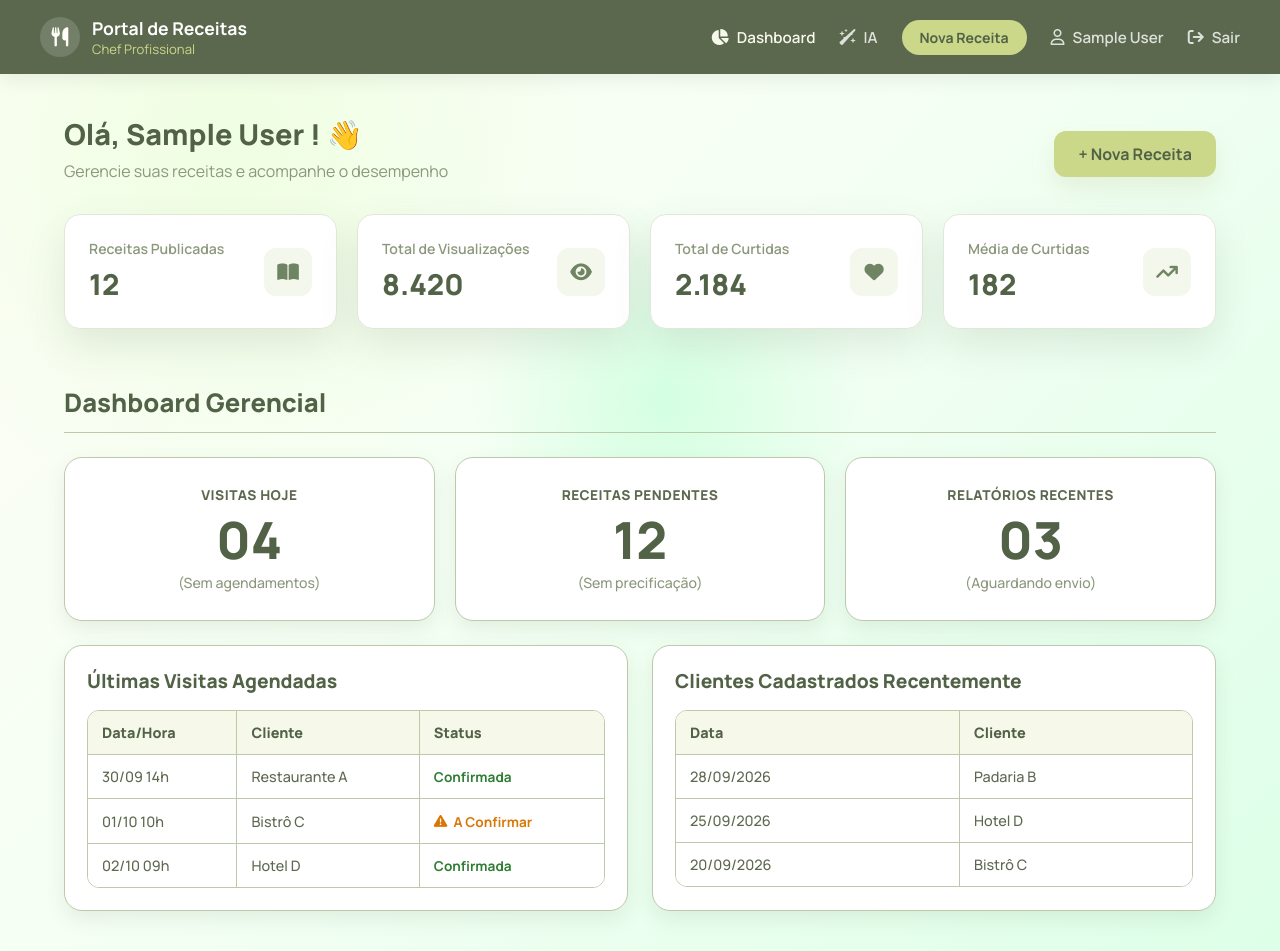
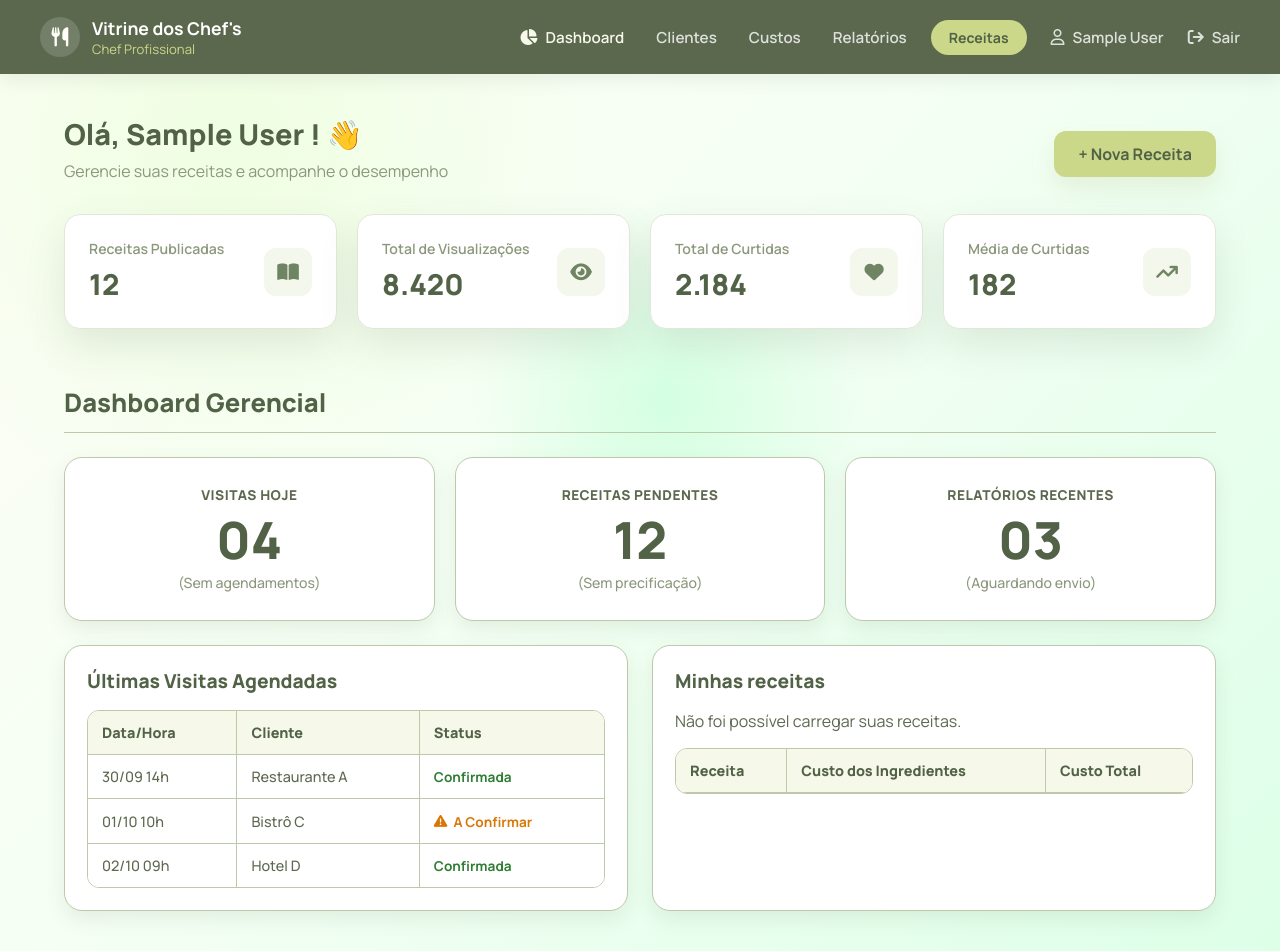
Before and after one commit to Cookflix/PI, a PHP site: page /view/pageCulinarista.php in a window 1280 px wide. Run offline with PHP 8.4, Linux system fonts and the light colour scheme; the visitor is signed in with stand-in values (Sample User, id 1); lists and menus that the app fills with data are empty.

Commit message:
feat(api): add API dashboard for culinary recipes and costs
- Implemented a new API endpoint at /view/api-dashboard.php to retrieve user-specific recipes and their ingredient costs.
- Added session validation to ensure only logged-in culinary users can access the endpoint.
- Created a SQL function `calcular_custo_ingredientes` to calculate the total cost of ingredients for each recipe.
- Defined a new view `vw_receitas_custo` to aggregate recipe data along with calculated costs.
- Updated the database schema with new tables and relationships to support the culinary application.

```diff
--- a/PI_1.0.2/css/styles.css
+++ b/PI_1.0.2/css/styles.css
@@ -1144,7 +1144,9 @@ p a:hover {
 .setup-actions,
 .form-actions-row {
   display: flex;
-  justify-content: flex-end;
+  flex-direction: column;
+  align-items: center;
+  flex-wrap: wrap;
   gap: 12px;
   margin-top: 24px;
 }
--- /dev/null
+++ b/PI_1.0.2/view/api-dashboard.php
@@ -0,0 +1,79 @@
+<?php
+// Conteúdo da página API Dashboard
+session_start();
+
+require_once '../classes/conexao.php';
+/** @var PDO $pdo */
+
+header('Content-Type: application/json; charset=utf-8');
+
+// Função auxiliar: define o status HTTP, escreve o JSON e encerra.
+function responder(int $status, array $dados): void
+{
+    http_response_code($status);
+    echo json_encode($dados, JSON_UNESCAPED_UNICODE);
+    exit;
+}
+
+// So aceita GET, qualquer outro método recebe 405
+if($_SERVER['REQUEST_METHOD'] !== 'GET') {
+    header('Allow: GET');
+    responder(405, ['erro' => 'Use o método GET.']);
+}
+
+
+//Responde com uma mensagem em JSON
+if(!isset($_SESSION['usuario_id'])) {
+    responder(401, ['erro' => 'Faça login para continuar.']);
+}
+if(($_SESSION['usuario_tipo'] ?? '') !== 'CULINARISTA') {
+    responder(403, ['erro' => 'Apenas culinaristas podem acessar este recurso.']);
+}
+
+$usuarioId = (int) $_SESSION['usuario_id'];
+
+try {
+    $stmt = $pdo->prepare(
+        "SELECT id, nome, custo_ingredientes
+        FROM vw_receitas_custo
+        WHERE id_usuario = :usuario_id
+        ORDER BY id DESC"
+    );
+    $stmt->execute([':usuario_id' => $usuarioId]);
+    $receitas = $stmt->fetchAll();
+
+    $stmt = $pdo->prepare(
+        "SELECT rp.id_receita, rp.id_produto, rp.quantidade
+        FROM receita_prod_distrib rp
+        JOIN receita r ON r.id = rp.id_receita
+        WHERE r.id_usuario = :usuario_id"
+   );
+
+    $stmt->execute([':usuario_id' => $usuarioId]);
+    $linhasProdutos = $stmt->fetchAll();
+
+    $produtosPorReceita = [];
+    foreach ($linhasProdutos as $linha) {
+        $produtosPorReceita[(int) $linha['id_receita']][] = [
+            'id_produto' => $linha['id_produto'],
+            'quantidade' => (float)$linha['quantidade']
+        ];
+    }
+
+    $saida = [];
+    foreach ($receitas as $r) {
+        $saida[] = [
+        'id'                     => (int) $r['id'],
+            'nome'               => $r['nome'],
+            'custo_ingredientes' => (float) $r['custo_ingredientes'],
+            'produtos'           => $produtosPorReceita['id_receita'] ?? [],
+        ];
+    }
+
+    responder(200, ['receitas' => $saida]);
+
+} catch (Throwable $e) {
+    error_log('api-dashboard: ' . $e->getMessage());
+    responder(500, ['erro' => 'Erro interno. Tente novamente mais tarde.']);
+}
+?>
--- a/PI_1.0.2/view/pageCulinarista.php
+++ b/PI_1.0.2/view/pageCulinarista.php
@@ -25,19 +25,19 @@ $usuario = $_SESSION['usuario_nome'];
     <!-- NAVEGAÇÃO SUPERIOR -->
     <header class="topbar">
       <div class="brand-inline">
-        <div class="brand-inline__icon">
-          <i class="fa-solid fa-utensils"></i>
-        </div>
+        <div class="brand-inline__icon"><i class="fa-solid fa-utensils"></i></div>
         <div>
-          <strong>Portal de Receitas</strong>
+          <strong>Vitrine dos Chef's</strong>
           <span>Chef Profissional</span>
         </div>
       </div>
-
       <nav class="topbar-nav">
         <a href="pageCulinarista.php" class="nav-link is-active"><i class="fa-solid fa-chart-pie"></i> Dashboard</a>
-        <a href="#" class="nav-link"><i class="fa-solid fa-wand-sparkles"></i> IA</a>
-        <a href="nova-receita.php" class="button button--nav-header">Nova Receita</a>
+        <!-- <a href="#" class="nav-link"><i class="fa-solid fa-wand-sparkles"></i> IA</a>-->
+        <a href="#" class="nav-link"><i class="fa-solid "></i> Clientes</a>
+        <a href="#" class="nav-link"><i class="fa-solid "></i> Custos</a>
+        <a href="#" class="nav-link"><i class="fa-solid "></i> Relatórios</a>
+        <a href="#" class="button button--nav-header">Receitas</a>
         <a href="perfil.php" class="nav-link user-profile-link"><i class="fa-regular fa-user"></i> <?= htmlspecialchars($usuario) ?></a>
         <a href="logout.php" class="nav-link logout-link"><i class="fa-solid fa-arrow-right-from-bracket"></i> Sair</a>
       </nav>
@@ -147,32 +147,69 @@ $usuario = $_SESSION['usuario_nome'];
           </div>
 
           <div class="table-box">
-            <h4>Clientes Cadastrados Recentemente</h4>
+            <h4>Minhas receitas</h4>
+            <p id="status-receitas"></p>
             <div class="table-responsive">
               <table class="gerencial-table">
                 <thead>
                   <tr>
-                    <th>Data</th>
-                    <th>Cliente</th>
+                    <th scope="col">Receita</th>
+                    <th scope="col">Custo dos Ingredientes</th>
+                    <th scope="col">Custo Total</th>
                   </tr>
                 </thead>
-                <tbody>
-                  <tr>
-                    <td>28/09/2026</td>
-                    <td>Padaria B</td>
-                  </tr>
-                  <tr>
-                    <td>25/09/2026</td>
-                    <td>Hotel D</td>
-                  </tr>
-                  <tr>
-                    <td>20/09/2026</td>
-                    <td>Bistrô C</td>
-                  </tr>
-                </tbody>
+                <tbody id="corpo-receitas"></tbody>
               </table>
             </div>
           </div>
         </div>
       </section>
+      <script>
+        const statusEl = document.getElementById("status-receitas");
+        const corpo = document.getElementById("corpo-receitas");
+
+        fetch("api-dashboard.php")
+          .then((resposta) => {
+            if (!resposta.ok) {
+              throw new Error("falha"); // pula direto para o .catch
+            }
+            return resposta.json();
+          })
+          .then((dados) => {
+            const receitas = dados.receitas;
+            if (receitas.length === 0) {
+              statusEl.textContent = "Você ainda não tem receitas salvas.";
+              return;
+            }
+
+            receitas.length > 5 && (statusEl.textContent = "Exibindo apenas as 5 receitas mais recentes.");
+
+            receitas.slice(0, 5).forEach((receita) => {
+              const tr = document.createElement("tr"); // criar a linha
+              const tdNome = document.createElement("td"); // criar a célula
+              tdNome.textContent = receita.nome; // preencher
+              tr.appendChild(tdNome); // encaixar a célula na linha
+              corpo.appendChild(tr); // encaixar a linha na tabela
+
+              const tdCusto = document.createElement("td");
+              tdCusto.textContent = receita.custo_ingredientes.toLocaleString("pt-BR", {
+                style: "currency",
+                currency: "BRL"
+              });
+              tr.appendChild(tdCusto);
+
+              const tdTotal = document.createElement("td");
+              tdTotal.textContent = "—";
+              tr.appendChild(tdTotal);
+            });
+          })
+          .catch((erro) => {
+            console.error(erro);
+            statusEl.textContent = "Não foi possível carregar suas receitas.";
+          });
+      </script>
+    </main>
+  </div>
+</body>
+
 </html>
```
Also changed, not shown: PI_1.0.2/view/adicionar.js (+12 -1 lines), PI_1.0.2/view/nova-receita.php (+5 -2 lines), PI_1.0.2/view/pi.sql (renamed from PI_1.0.2/view/pi .sql, +26 -45 lines), PI/css/styles1.css (renamed from PI/css/styles.css), 1 other file. Lines whose indentation alone changed are shown as unchanged.
